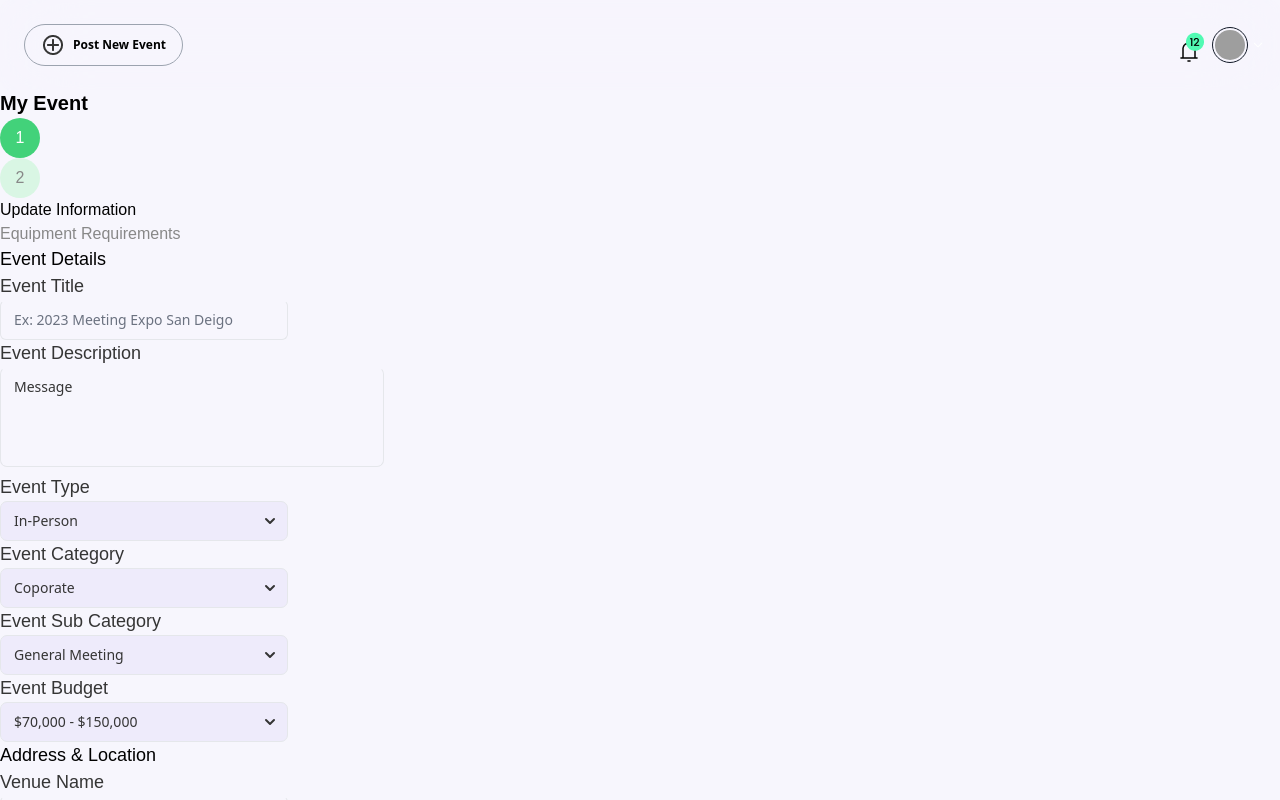
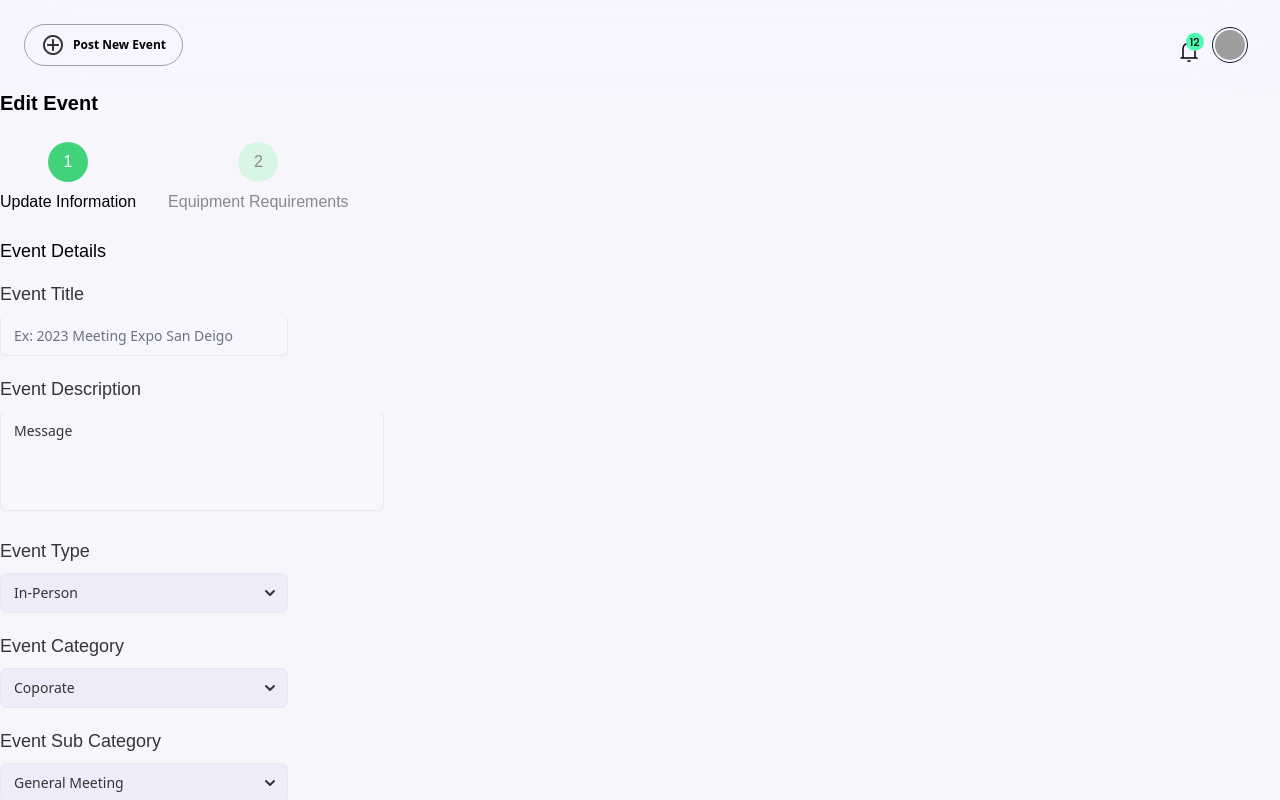
Before and after one commit to diduladishan/AV-Bids-Dashboard, a React (Create React App) app: page /13_edit_event in a window 1280 px wide. Built offline with nearby package versions, Linux system fonts and the light colour scheme; grey boxes are pictures that could not be loaded.

Commit message:
margin and padding update 13_edit_event page

```diff
--- a/src/pages/13_edit_event/index.tsx
+++ b/src/pages/13_edit_event/index.tsx
@@ -11,36 +11,44 @@ import DELETE_BUTTON from "../../assets/12_edit_event/ep_delete.png";
 export function index() {
   return (
     <div className="container mx-auto mb-8">
-      <h2 className="text-[20px] font-semibold ">My Event</h2>
+      <h2 className="text-[20px] font-semibold mb-6">Edit Event</h2>
+
+      <div className="flex items-center gap-8 mb-6">
+        <div className="flex flex-col items-center gap-2">
           <div className="flex  items-center justify-center rounded-full w-10 h-10 bg-[#42D27A] text-white">
             <p>1</p>
           </div>
 
+          <p className="font-medium text-[16px]">Update Information</p>
+        </div>
+
+        <div className="flex flex-col items-center gap-2">
           <div className="flex  items-center justify-center rounded-full w-10 h-10 bg-[#d9f6e4] text-[#888888]">
             <p>2</p>
           </div>
-      <p className="font-medium text-[16px]">Update Information</p>
           <p className="text-[16px] font-medium text-[#888888]">
             Equipment Requirements
           </p>
+        </div>
+      </div>
 
-      <p className="font-medium text-[18px]">Event Details</p>
+      <p className="font-medium text-[18px] mb-4">Event Details</p>
 
       <div className="font-medium text-[18px] text-[#353535]">
-        <p>Event Title </p>
-        <div className="w-72">
+        <p className="mb-2">Event Title </p>
+        <div className="w-72 mb-5">
           <Input
             label="Ex: 2023 Meeting Expo San Deigo"
             crossOrigin=""
             className="rounded-md bg-[#eeebfb] "
           />
         </div>
-        <p>Event Description </p>
-        <div className="w-96">
+        <p className="mb-2">Event Description </p>
+        <div className="w-96 mb-5">
           <Textarea label="Message" />
         </div>
-        <p>Event Type </p>
-        <div className="w-72">
+        <p className="mb-2">Event Type </p>
+        <div className="w-72 mb-5">
           <Select label="In-Person" className="bg-[#eeebfb]">
             <Option>Option 01</Option>
             <Option>Option 02</Option>
@@ -49,8 +57,8 @@ export function index() {
             <Option>Option 05</Option>
           </Select>
         </div>
-        <p>Event Category </p>
-        <div className="w-72">
+        <p className="mb-2">Event Category </p>
+        <div className="w-72 mb-5">
           <Select label="Coporate" className="bg-[#eeebfb]">
             <Option>Option 01</Option>
             <Option>Option 02</Option>
@@ -59,8 +67,8 @@ export function index() {
             <Option>Option 05</Option>
           </Select>
         </div>
-        <p>Event Sub Category</p>
-        <div className="w-72">
+        <p className="mb-2">Event Sub Category</p>
+        <div className="w-72 mb-5">
           <Select label="General Meeting" className="bg-[#eeebfb]">
             <Option>Option 01</Option>
             <Option>Option 02</Option>
@@ -69,8 +77,8 @@ export function index() {
             <Option>Option 05</Option>
           </Select>
         </div>
-        <p>Event Budget</p>
-        <div className="w-72">
+        <p className="mb-2">Event Budget</p>
+        <div className="w-72 mb-8">
           <Select label="$70,000 - $150,000" className="bg-[#eeebfb]">
             <Option>Option 01</Option>
             <Option>Option 02</Option>
@@ -81,39 +89,39 @@ export function index() {
         </div>
       </div>
 
-      <p className="font-medium text-[18px]">Address & Location</p>
+      <p className="font-medium text-[18px] mb-4">Address & Location</p>
 
       <div className="font-medium text-[18px] text-[#353535]">
-        <p>Venue Name</p>
-        <div className="w-72">
+        <p className="mb-2">Venue Name</p>
+        <div className="w-72 mb-5">
           <Input
-            label="Ex: 2023 Meeting Expo San Deigo"
+            label="Venue Name"
             crossOrigin=""
             className="rounded-md bg-[#eeebfb] "
           />
         </div>
 
-        <p>Address</p>
-        <div className="w-72">
+        <p className="mb-2">Address</p>
+        <div className="w-72 mb-5">
           <Input
-            label="Ex: 2023 Meeting Expo San Deigo"
+            label="Address"
             crossOrigin=""
             className="rounded-md bg-[#eeebfb] "
           />
         </div>
 
-        <p>City </p>
-        <div className="w-72">
+        <p className="mb-2">City </p>
+        <div className="w-72 mb-5">
           <Input
-            label="Ex: 2023 Meeting Expo San Deigo"
+            label="Enter City"
             crossOrigin=""
             className="rounded-md bg-[#eeebfb] "
           />
         </div>
 
-        <p>State</p>
-        <div className="w-72">
-          <Select label="$70,000 - $150,000" className="bg-[#eeebfb]">
+        <p className="mb-2">State</p>
+        <div className="w-72 mb-5">
+          <Select label="Select State" className="bg-[#eeebfb]">
             <Option>Option 01</Option>
             <Option>Option 02</Option>
             <Option>Option 03</Option>
@@ -122,17 +130,17 @@ export function index() {
           </Select>
         </div>
 
-        <p>Zip</p>
-        <div className="w-72">
+        <p className="mb-2">Zip</p>
+        <div className="w-72 mb-8">
           <Input
-            label="Ex: 2023 Meeting Expo San Deigo"
+            label="Enter Zip Code"
             crossOrigin=""
             className="rounded-md bg-[#eeebfb] "
           />
         </div>
       </div>
 
-      <p className="font-medium text-[18px] mb-6">File Attachment</p>
+      <p className="font-medium text-[18px] mb-4">File Attachment</p>
 
       <div className="grid grid-cols-2 gap-4 font-medium text-[18px] text-black">
         <div className="flex items-center gap-24">
```
Lines whose indentation alone changed are shown as unchanged.
